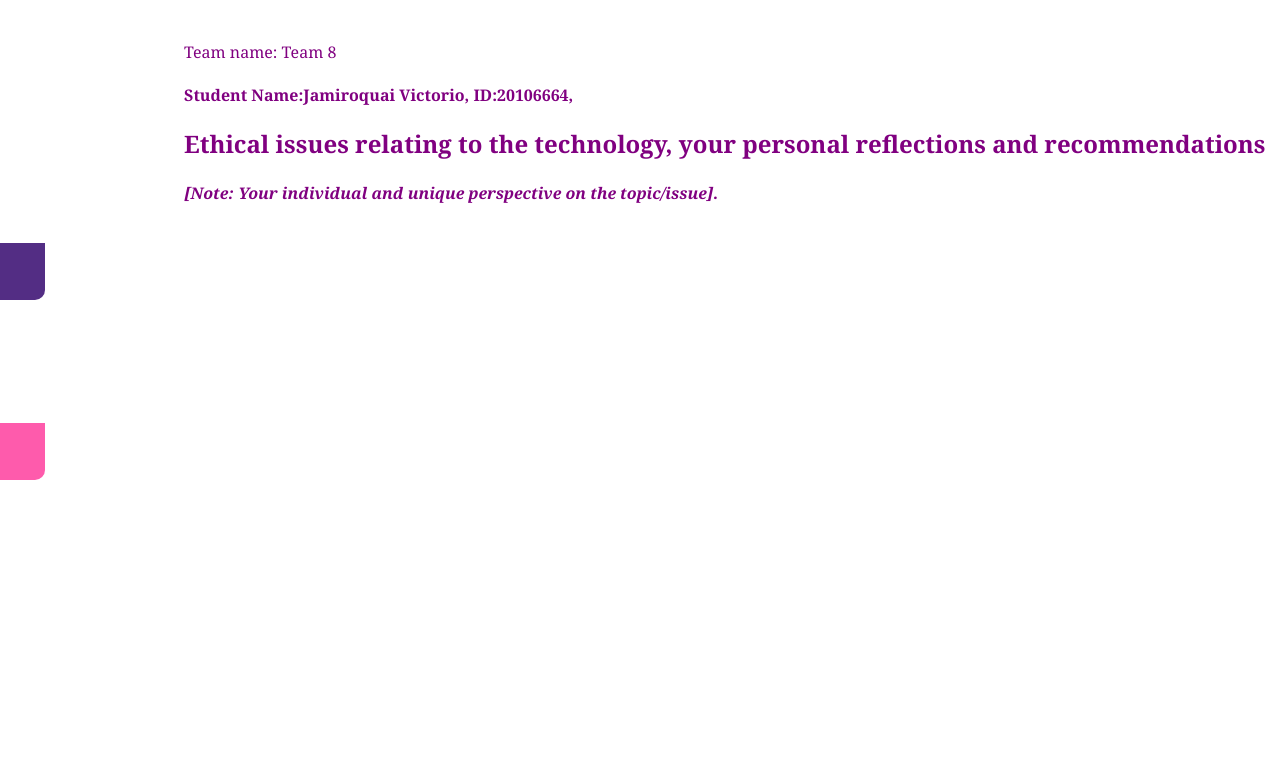
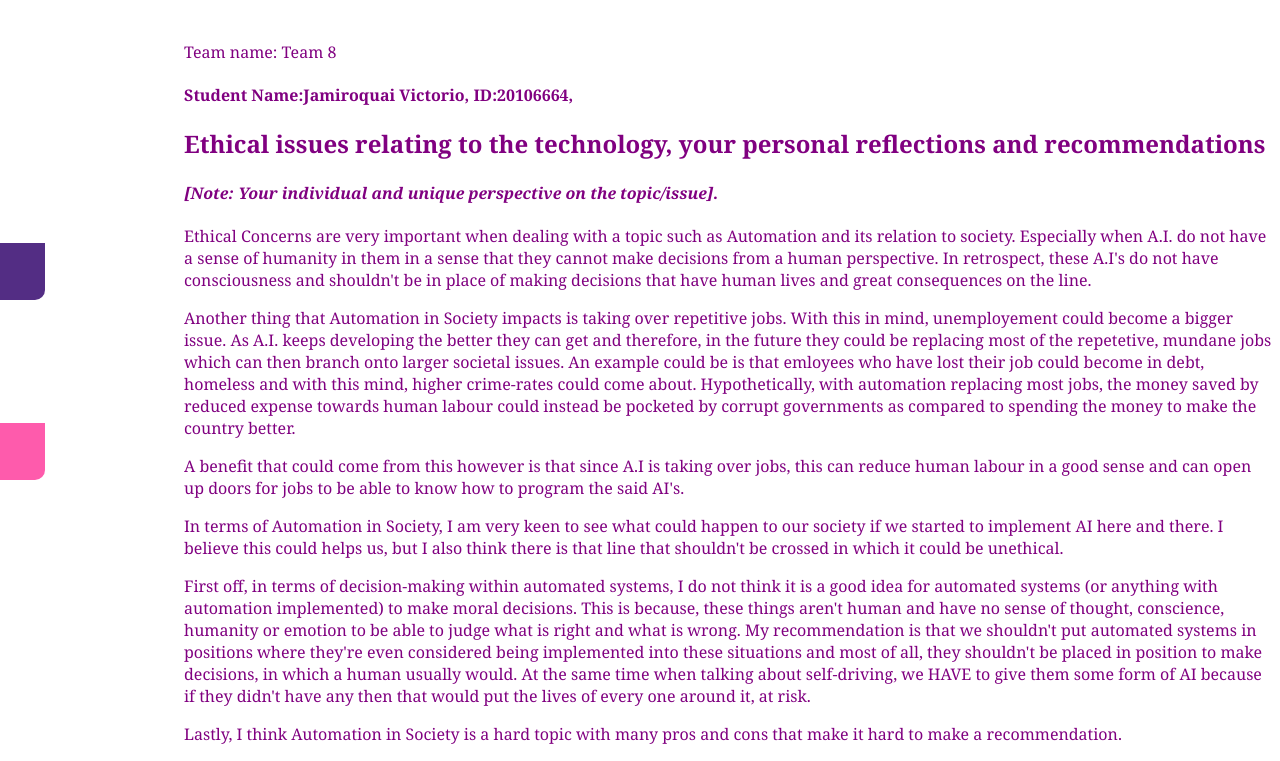
Before and after one commit to win746/1208ssnn.github.io, a plain HTML site: page misc/team2.html in a window 1280 px wide. Shown: the part 77-838 px from the top of the page. Before the commit the page ends 800 px from the top, so only its background shows below. Drawn offline with Linux system fonts and the light colour scheme.

Commit message:
Update team2.html

```diff
--- a/misc/team2.html
+++ b/misc/team2.html
@@ -18,12 +18,41 @@
 <h1>Ethical Reflections Team Member 2 [Individual Page]</h1><br>
 <p>Team name: Team 8</p>
 
-<p><h4>Student Name:Jamiroquai Victorio,		ID:20106664, </p></h4>
+<p><h4>Student Name:Jamiroquai Victorio, ID:20106664, </p></h4>
 
 
 <h2>Ethical issues relating to the technology, your personal reflections and recommendations </h2>
 
-<h4><em>[Note: Your individual and unique perspective on the topic/issue].</em></h4><br>
+<h4><em>[Note: Your individual and unique perspective on the topic/issue].</em></h4>
+
+<p>Ethical Concerns are very important when dealing with a topic such as Automation and its relation to society. Especially when A.I. do not have a sense of humanity in them in a sense that they cannot make decisions from a human perspective. In retrospect, these A.I's do not have consciousness and shouldn't be in place of making decisions that have human lives and great consequences on the line.</p>
+<p>Another thing that Automation in Society impacts is taking over repetitive jobs. With this in mind, unemployement could become a bigger issue. As A.I. keeps developing the better they can get and therefore, in the future they could be replacing most of the repetetive, mundane jobs which can then branch onto larger societal issues. An example could be is that emloyees who have lost their job could become in debt, homeless and with this mind, higher crime-rates could come about. Hypothetically, with automation replacing most jobs, the money saved by reduced expense towards human labour could instead be pocketed by corrupt governments as compared to spending the money to make the country better.</p>
+<p>A benefit that could come from this however is that since A.I is taking over jobs, this can reduce human labour in a good sense and can open up doors for jobs to be able to know how to program the said AI's.</p>
+<p>In terms of Automation in Society, I am very keen to see what could happen to our society if we started to implement AI here and there. I believe this could helps us, but I also think there is that line that shouldn't be crossed in which it could be unethical.</p>
+<p>First off, in terms of decision-making within automated systems, I do not think it is a good idea for automated systems (or anything with automation implemented) to make moral decisions. This is because, these things aren't human and have no sense of thought, conscience, humanity or emotion to be able to judge what is right and what is wrong. My recommendation is that we shouldn't put automated systems in positions where they're even considered being implemented into these situations and most of all, they shouldn't be placed in position to make decisions, in which a human usually would. At the same time when talking about self-driving, we HAVE to give them some form of AI because if they didn't have any then that would put the lives of every one around it, at risk.</p>
+<p>Lastly, I think Automation in Society is a hard topic with many pros and cons that make it hard to make a recommendation.
+
+
+
+
+
+
+
+
+
+
+
+
+
+
+
+
+
+
+
+
+
+
 
 
 
```
